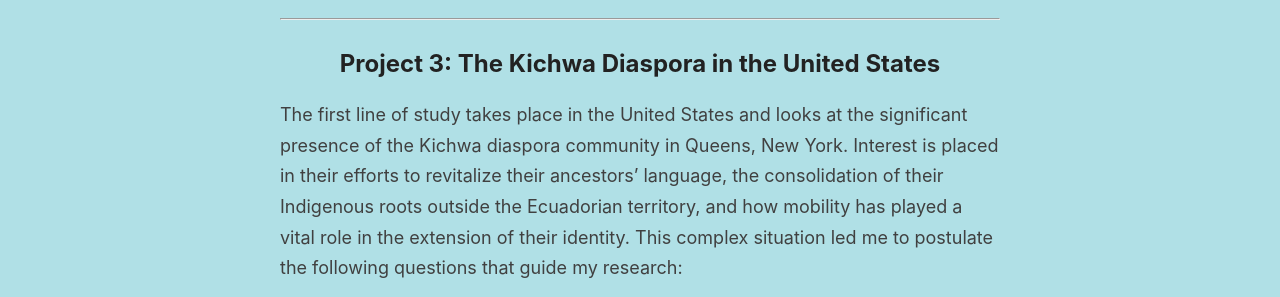
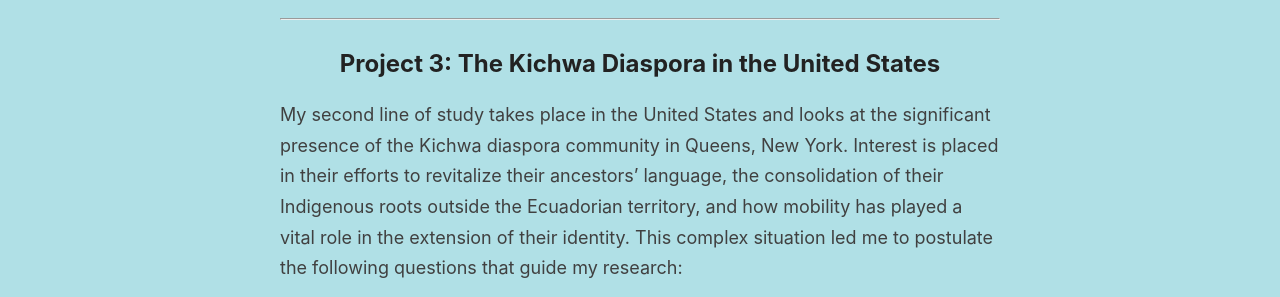
Before and after one commit to lulischmader/lulischmader.github.io, a Jekyll site: the page built from _pages/research-projects.md, in a window 1280 px wide and 900 px high, scrolled down 1367 px. Shown: the part 156-453 px from the top of the window. Built offline with Jekyll 4.4.1, drawn with Linux system fonts in a browser that asks for light colours; some of the changed text lies outside the part shown.

Commit message:
Update research-projects.md

```diff
--- a/_pages/research-projects.md
+++ b/_pages/research-projects.md
@@ -31,16 +31,13 @@
   </div>
   <div class="right">
     <h2>Project 1: The Kichwa Project</h2>
-    <p><a href="https://lulischmader.github.io/The-Kichwa-Project/"><Click here to visit my project website</a></p>
+    <p><a href="https://lulischmader.github.io/The-Kichwa-Project/">Click here to visit my project website</a></p>
     <p>I recently was awarded the Foreign Language and Area Studies Fellowship from the US Department of Education to learn the Kichwa language in the Ecuadorian Amazon this Summer of 2023. The program offers 140 contact hours of intensive instruction over six weeks.</p>
   </div>
   <div class="clear"></div>
 </div>
 
 <hr>
-
-</body>
-</html>
 
 <h2>Project 2: Rights of Nature</h2>
 <div style="position:relative; padding-bottom:80%;">
@@ -53,7 +50,7 @@
 
 <h2>Project 3: The Kichwa Diaspora in the United States</h2>
 
-<p>The first line of study takes place in the United States and looks at the significant presence of the Kichwa diaspora community in Queens, New York. Interest is placed in their efforts to revitalize their ancestors’ language, the consolidation of their Indigenous roots outside the Ecuadorian territory, and how mobility has played a vital role in the extension of their identity. This complex situation led me to postulate the following questions that guide my research:</p>
+<p>My second line of study takes place in the United States and looks at the significant presence of the Kichwa diaspora community in Queens, New York. Interest is placed in their efforts to revitalize their ancestors’ language, the consolidation of their Indigenous roots outside the Ecuadorian territory, and how mobility has played a vital role in the extension of their identity. This complex situation led me to postulate the following questions that guide my research:</p>
 
 <ol>
   <li>How has mobility contributed to the continuity of Kichwa identity in the diaspora?</li>
@@ -63,3 +60,6 @@
 <p>To explain the concept of mobility and its effect on the linguistic community, I build my analysis upon Blommaert’s terms of "orders of indexicality" and "polycentrism." The first term describes how the creation of categories in society generates predetermined perceptions, giving rise to situations of inequity in a globalized world. The second term explains how individuals navigate spaces governed by "norms and constraints" in communication, and sometimes they abide by these rules or create new linguistic patterns.
 Additionally, in questioning mobility, Blommaert redefines the categories of "locality," "repertoires," and "resources" and challenges sociolinguists to look at other perspectives. These three categories of mobility study are the ones I take as a starting point in my analysis of the Kichwa diaspora in New York. Throughout my work, I explain how the new Kichwa generations are destabilizing the traditional “orders of indexicality” because they add another layer to their identity by being born or having arrived in this country at a young age. They are now Kichwa-Ecuadorian-American citizens navigating private and public spaces creating their own “polycentric” world. In an ever-changing world, these new generations are actively revitalizing the language, culture, and traditions to honor their ancestry and claim their identity.
 Connecting the Kichwa immigration, intergenerational trauma, and the new wave of language revitalization is crucial to understand the diaspora’s efforts to reclaim their identity and language. This analysis aims to promote further studies of the Kichwa language in the United States. I have started a qualitative research method through interviews with the young Kichwa generations, and I plan to continue expanding this project by adding quantitative methods.</p>
+
+  </body>
+  </html>
```
